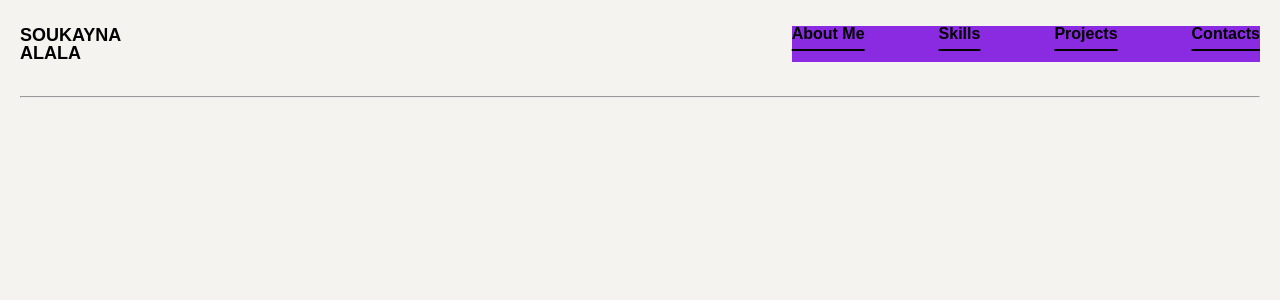
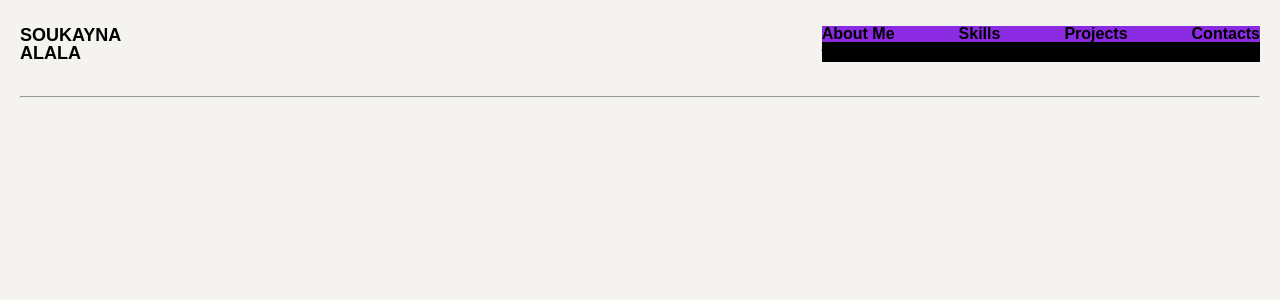
Before and after one commit to soukayna-alala/alala-portfolio, a React (Vite) app: page / in a window 1280 px wide. Shown: the top 300 px of the page. Built offline with nearby package versions, Linux system fonts and the light colour scheme.

Commit message:
created Links component for Nav's so it can be shared

```diff
--- a/src/components/Header/Header.module.css
+++ b/src/components/Header/Header.module.css
@@ -1,29 +1,13 @@
-.mainContainer {
+.header {
   justify-content: space-between;
   background-color: #f5f3f0;
   padding: 26px 0;
+  display: grid;
 
-  @media (min-width: 768px) {
-    display: grid;
-    grid-template-columns: auto auto;
-  }
-}
-
-.container {
-  width: 100%;
-  font-size: 16px;
-  font-weight: bold;
-  text-decoration: underline 2px #000;
-  text-underline-offset: 10px;
-  grid-template-columns: auto;
-  display: none;
-  background: blueviolet;
-
-  @media (min-width: 600px) {
-    display: grid;
-    grid-template-columns: auto auto auto auto;
-    gap: 74px;
-  }
+  grid-template-columns: auto auto;
+  /*@media (min-width: 768px) {*/
+  /*  grid-template-columns: auto auto;*/
+  /*}*/
 }
 
 .name {
@@ -38,16 +22,11 @@
   }
 }
 
-.link {
-  cursor: pointer;
-  color: #000000;
-  padding-bottom: 20px;
+.bigScreenNav {
+  background: black;
+  display: none;
 
-  @media (min-width: 320px) {
-    padding-bottom: 0;
+  @media (min-width: 600px) {
+    display: block;
   }
 }
-
-.link:hover {
-  color: rebeccapurple;
-}
--- a/src/components/Header/Header.tsx
+++ b/src/components/Header/Header.tsx
@@ -1,59 +1,19 @@
 import styles from "./Header.module.css";
-import { Link } from "react-scroll";
 import { MobileNav } from "./MobileNav/MobileNav.tsx";
+import { Links } from "./Links/Links.tsx";
 
 export function Header() {
-  const { link, name, container, mainContainer } = styles;
+  const { name, header, bigScreenNav } = styles;
 
   return (
-    <header className={mainContainer}>
+    <header className={header}>
       <span className={name}>
         SOUKAYNA
         <br /> ALALA
       </span>
-
-      <nav className={container}>
-        <Link
-          to="aboutMe"
-          spy={true}
-          smooth={true}
-          offset={50}
-          duration={500}
-          className={link}
-        >
-          About Me
-        </Link>
-        <Link
-          to="skills"
-          spy={true}
-          smooth={true}
-          offset={-100}
-          duration={500}
-          className={link}
-        >
-          Skills
-        </Link>
-        <Link
-          to="projects"
-          spy={true}
-          smooth={true}
-          offset={-100}
-          duration={500}
-          className={link}
-        >
-          Projects
-        </Link>
-        <Link
-          to="contacts"
-          spy={true}
-          smooth={true}
-          offset={-100}
-          duration={500}
-          className={link}
-        >
-          Contacts
-        </Link>
-      </nav>
+      <div className={bigScreenNav}>
+        <Links />
+      </div>
       <MobileNav />
     </header>
   );
--- /dev/null
+++ b/src/components/Header/Links/Links.module.css
@@ -0,0 +1,31 @@
+.container {
+  width: 100%;
+  font-size: 16px;
+  font-weight: bold;
+  text-decoration: underline 2px #000;
+  text-underline-offset: 10px;
+  grid-template-columns: auto;
+  background: blueviolet;
+  display: flex;
+  flex-direction: column;
+
+  @media (min-width: 600px) {
+    display: grid;
+    grid-template-columns: auto auto auto auto;
+    gap: 64px;
+  }
+}
+
+.link {
+  cursor: pointer;
+  color: #000000;
+  padding-bottom: 20px;
+
+  @media (min-width: 320px) {
+    padding-bottom: 0;
+  }
+}
+
+.link:hover {
+  color: rebeccapurple;
+}
--- /dev/null
+++ b/src/components/Header/Links/Links.tsx
@@ -0,0 +1,51 @@
+import styles from "./Links.module.css";
+import { Link } from "react-scroll";
+
+export function Links() {
+  const { container, link } = styles;
+
+  return (
+    <nav className={container}>
+      <Link
+        to="aboutMe"
+        spy={true}
+        smooth={true}
+        offset={50}
+        duration={500}
+        className={link}
+      >
+        About Me
+      </Link>
+      <Link
+        to="skills"
+        spy={true}
+        smooth={true}
+        offset={-100}
+        duration={500}
+        className={link}
+      >
+        Skills
+      </Link>
+      <Link
+        to="projects"
+        spy={true}
+        smooth={true}
+        offset={-100}
+        duration={500}
+        className={link}
+      >
+        Projects
+      </Link>
+      <Link
+        to="contacts"
+        spy={true}
+        smooth={true}
+        offset={-100}
+        duration={500}
+        className={link}
+      >
+        Contacts
+      </Link>
+    </nav>
+  );
+}
--- a/src/components/Header/MobileNav/MobileNav.module.css
+++ b/src/components/Header/MobileNav/MobileNav.module.css
@@ -1,7 +1,19 @@
 .mobileNav {
-  background-color: red;
+  background: yellow;
 
   @media (min-width: 600px) {
     display: none;
   }
 }
+
+.bars {
+  font-size: 26px;
+  @media (min-width: 600px) {
+    display: none;
+  }
+}
+
+/*.navBar {*/
+/*  display: flex;*/
+/*  flex-direction: column;*/
+/*}*/
--- a/src/components/Header/MobileNav/MobileNav.tsx
+++ b/src/components/Header/MobileNav/MobileNav.tsx
@@ -1,11 +1,19 @@
 import styles from "./MobileNav.module.css";
+import { faBars } from "@fortawesome/free-solid-svg-icons";
+import { FontAwesomeIcon } from "@fortawesome/react-fontawesome";
+import { Links } from "../Links/Links.tsx";
 
 export function MobileNav() {
-  const { mobileNav } = styles;
+  const { mobileNav, bars, navBar } = styles;
 
   return (
-    <nav>
-      <span className={mobileNav}>hello</span>
+    <nav className={mobileNav}>
+      <div>
+        <FontAwesomeIcon className={bars} icon={faBars} />
+        <nav className={navBar}>
+          <Links />
+        </nav>
+      </div>
     </nav>
   );
 }
```
Also changed, not shown: src/App.tsx (+4 -4 lines).
